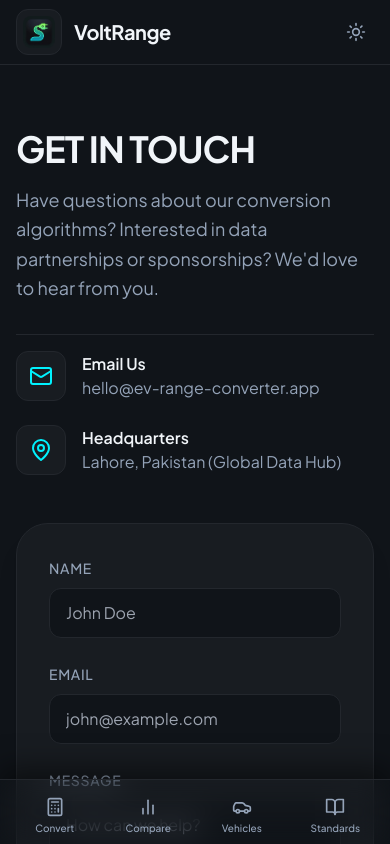
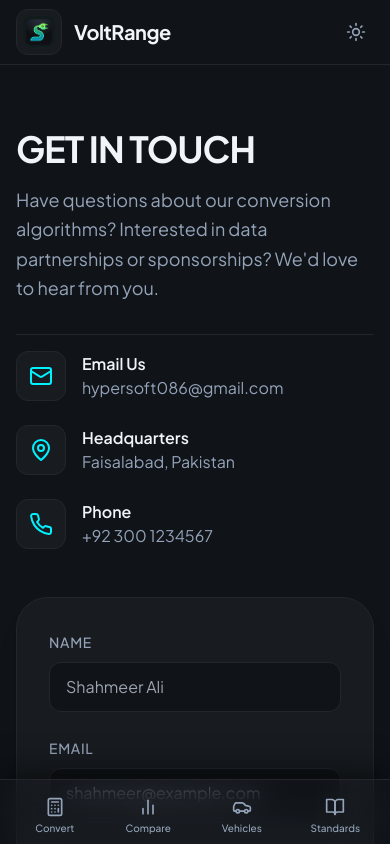
Before and after one commit to Alyan-T/ev-range-converter, a React (Vite) app: page /contact in a window 390 px wide. Shown: the top 844 px of the page. Built offline with nearby package versions, Linux system fonts and the light colour scheme.

Commit message:
feat: add phone number and integrate functional Web3Forms logic into contact page

```diff
--- a/src/pages/Contact.tsx
+++ b/src/pages/Contact.tsx
@@ -1,13 +1,38 @@
 import { useState } from "react";
-import { Mail, Send, MapPin, CheckCircle2 } from "lucide-react";
+import { Mail, Send, MapPin, CheckCircle2, Phone } from "lucide-react";
 
 export default function Contact() {
   const [isSubmitted, setIsSubmitted] = useState(false);
+  const [isSubmitting, setIsSubmitting] = useState(false);
+  const [error, setError] = useState<string | null>(null);
 
-  const handleSubmit = (e: React.FormEvent) => {
+  const handleSubmit = async (e: React.FormEvent<HTMLFormElement>) => {
     e.preventDefault();
-    // In a real app, this would ping Formspree or EmailJS
-    setIsSubmitted(true);
+    setIsSubmitting(true);
+    setError(null);
+
+    const formData = new FormData(e.currentTarget);
+    // Replace this string with your Web3Forms Access Key
+    formData.append("access_key", "YOUR_WEB3FORMS_ACCESS_KEY");
+
+    try {
+      const response = await fetch("https://api.web3forms.com/submit", {
+        method: "POST",
+        body: formData
+      });
+
+      const data = await response.json();
+
+      if (data.success) {
+        setIsSubmitted(true);
+      } else {
+        setError(data.message || "Something went wrong. Please try again.");
+      }
+    } catch (err) {
+      setError("Failed to send message. Please check your internet connection.");
+    } finally {
+      setIsSubmitting(false);
+    }
   };
 
   return (
@@ -30,7 +55,7 @@ export default function Contact() {
               </div>
               <div>
                 <h3 className="font-semibold">Email Us</h3>
-                <p className="text-muted">hello@ev-range-converter.app</p>
+                <p className="text-muted">hypersoft086@gmail.com</p>
               </div>
             </div>
 
@@ -40,7 +65,17 @@ export default function Contact() {
               </div>
               <div>
                 <h3 className="font-semibold">Headquarters</h3>
-                <p className="text-muted">Lahore, Pakistan (Global Data Hub)</p>
+                <p className="text-muted">Faisalabad, Pakistan</p>
+              </div>
+            </div>
+
+            <div className="flex items-center space-x-4">
+              <div className="p-3 bg-card border border-border rounded-xl">
+                <Phone className="w-6 h-6 text-accent" />
+              </div>
+              <div>
+                <h3 className="font-semibold">Phone</h3>
+                <p className="text-muted">+92 300 1234567</p>
               </div>
             </div>
           </div>
@@ -64,14 +99,19 @@ export default function Contact() {
             </div>
           ) : (
             <form onSubmit={handleSubmit} className="space-y-6">
+              {error && (
+                <div className="p-3 bg-red-500/10 border border-red-500/30 text-red-500 rounded-lg text-sm">
+                  {error}
+                </div>
+              )}
               <div className="space-y-2">
                 <label htmlFor="name" className="text-sm font-medium text-muted uppercase tracking-wider">Name</label>
                 <input
                   type="text"
-                  id="name"
+                  id="name" name="name"
                   required
                   className="w-full bg-background border border-border rounded-xl px-4 py-3 focus:outline-none focus:ring-2 focus:ring-accent/50 focus:border-accent transition-colors"
-                  placeholder="John Doe"
+                  placeholder="Shahmeer Ali"
                 />
               </div>
 
@@ -79,17 +119,17 @@ export default function Contact() {
                 <label htmlFor="email" className="text-sm font-medium text-muted uppercase tracking-wider">Email</label>
                 <input
                   type="email"
-                  id="email"
+                  id="email" name="email"
                   required
                   className="w-full bg-background border border-border rounded-xl px-4 py-3 focus:outline-none focus:ring-2 focus:ring-accent/50 focus:border-accent transition-colors"
-                  placeholder="john@example.com"
+                  placeholder="shahmeer@example.com"
                 />
               </div>
 
               <div className="space-y-2">
                 <label htmlFor="message" className="text-sm font-medium text-muted uppercase tracking-wider">Message</label>
                 <textarea
-                  id="message"
+                  id="message" name="message"
                   required
                   rows={4}
                   className="w-full bg-background border border-border rounded-xl px-4 py-3 focus:outline-none focus:ring-2 focus:ring-accent/50 focus:border-accent transition-colors resize-none"
@@ -101,8 +141,8 @@ export default function Contact() {
                 type="submit"
                 className="w-full bg-foreground text-background font-semibold py-4 rounded-xl hover:bg-white transition-colors flex items-center justify-center space-x-2"
               >
-                <span>Send Message</span>
-                <Send className="w-4 h-4" />
+                <span>{isSubmitting ? "Sending..." : "Send Message"}</span>
+                {!isSubmitting && <Send className="w-4 h-4" />}
               </button>
             </form>
           )}
```
